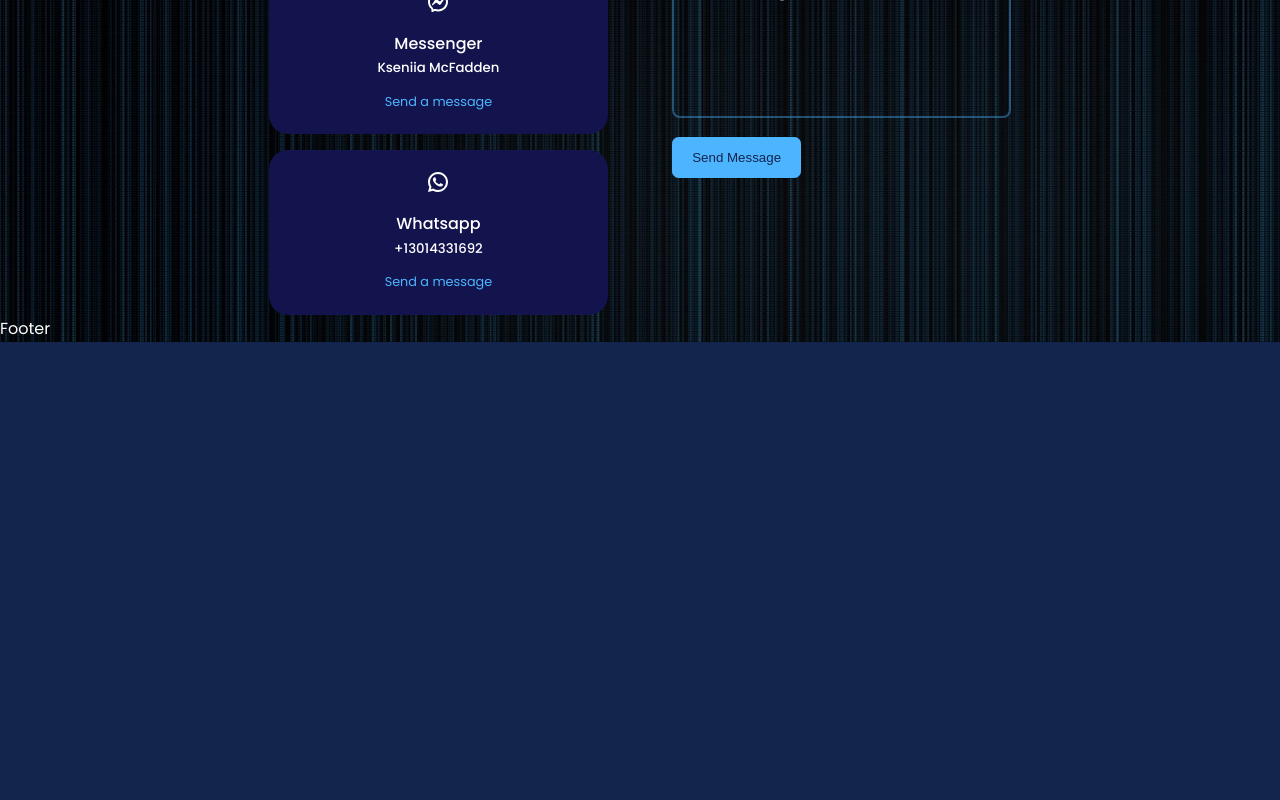
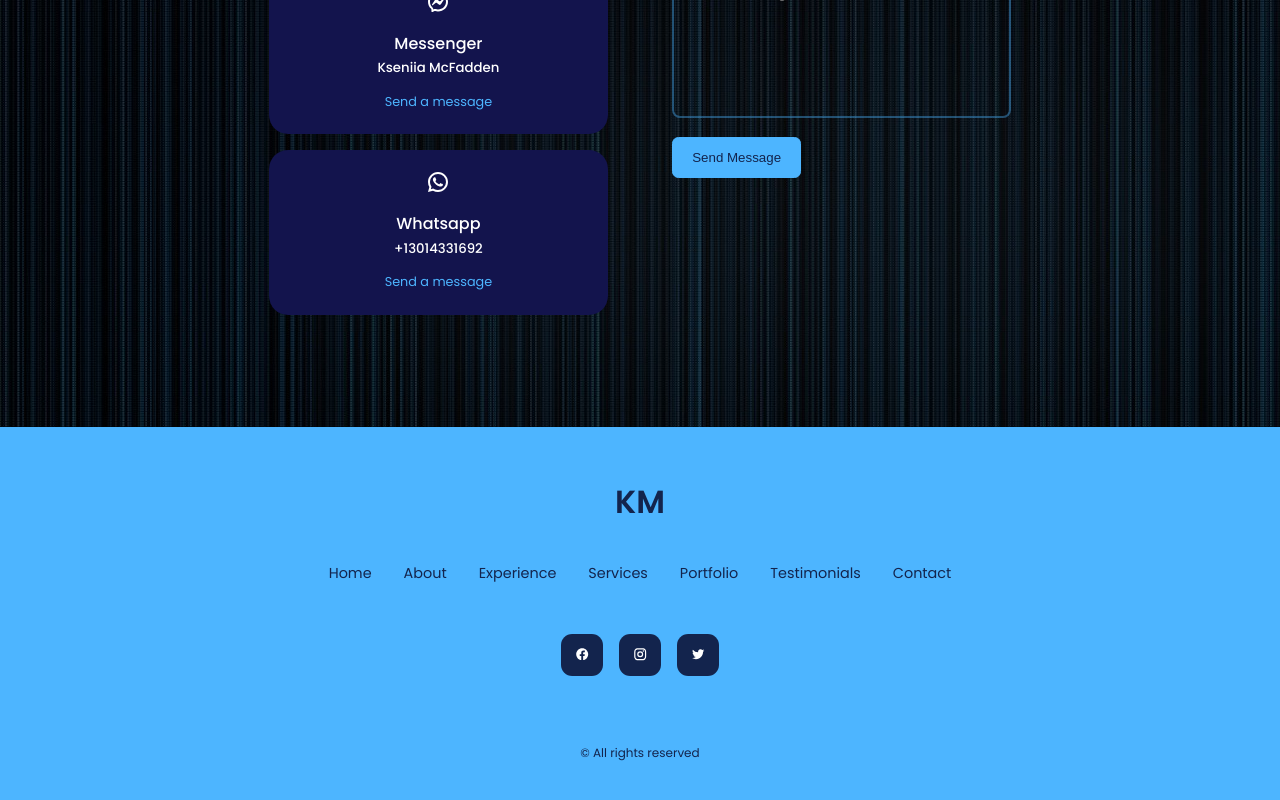
Before and after one commit to Khrebtova/Khrebtova.github.io, a React (Create React App) app: page / in a window 1280 px wide. Shown: the part 5244-6044 px from the top of the page. Before the commit the page ends 5586 px from the top, so only its background shows below. Built offline with nearby package versions, Linux system fonts and the light colour scheme; the HTML template or start-up script is replaced by a standard one.

Commit message:
create JSX and style for Footer component

```diff
--- a/src/components/footer/Footer.css
+++ b/src/components/footer/Footer.css
@@ -0,0 +1,75 @@
+footer{
+    background: var(--color-primary);
+    padding: 3rem 0;
+    text-align: center;
+    font-size: 0.9rem;
+    margin-top: 7rem;
+}
+
+footer a{
+    color: var(--color-bg)
+}
+
+.footer_logo{
+    font-size: 2rem;
+    font-weight: 600;
+    margin-bottom: 2rem;
+    display: inline-block;
+}
+
+.footer_logo:hover{
+    color: var(--color-white)
+}
+
+.permalinks{
+    display: flex;
+    flex-wrap: wrap;
+    justify-content: center;
+    gap: 2rem;
+    margin: 0 auto 3rem;
+}
+
+.footer_socials{
+    display: flex;
+    justify-content: center;
+    gap: 1rem;
+    margin-bottom: 4rem;
+}
+
+.footer_socials a{
+    display: flex;
+    background: var(--color-bg);
+    color: var(--color-white);
+    padding: 0.8rem;
+    border: 1px solid transparent;
+    border-radius: 0.7rem;
+    transition: var(--transition);
+}
+
+.footer_socials a:hover{
+    background: transparent;
+    color: var(--color-bg);
+    border-color: var(--color-bg);
+}
+
+.footer_copyrights{
+    margin-bottom: 4rem;
+    color: var(--color-bg);
+}
+
+/*  ----------------- media queries (medium devices) --------------------*/
+@media screen and (max-width: 1024px) {
+
+ }
+
+/*  ----------------- media queries (small devices) --------------------*/
+@media screen and (max-width: 600px) {
+    .permalinks{
+        flex-direction: column;
+        gap: 1rem;
+    }
+
+    .footer_socials{
+        margin-bottom: 2.6rem;
+    }
+}
--- a/src/components/footer/Footer.jsx
+++ b/src/components/footer/Footer.jsx
@@ -1,9 +1,32 @@
-import React from 'react'
-import './Footer.css'
+import React from "react"
+import "./Footer.css"
+import {RiFacebookCircleFill, RiInstagramLine, RiTwitterFill} from "react-icons/ri";
+import {BsTreeFill} from "react-icons/bs";
 
 const Footer = () => {
   return (
-    <div>Footer</div>
+    <footer>
+      <a href="#home" className="footer_logo">KM</a>
+      <ul className="permalinks">
+        <li><a href="#home">Home</a></li>
+        <li><a href="#about">About</a></li>
+        <li><a href="#experience">Experience</a></li>
+        <li><a href="#services">Services</a></li>
+        <li><a href="#portfolio">Portfolio</a></li>
+        <li><a href="#testimonials">Testimonials</a></li>
+        <li><a href="#contact">Contact</a></li>
+      </ul>
+
+      <div className="footer_socials">
+        <a href="https://faceboook.com"><RiFacebookCircleFill /></a>
+        <a href="https://instagram.com"><RiInstagramLine /></a>
+        <a href="https://twitter.com"><RiTwitterFill /></a>
+      </div>
+
+      <div className="footer_copyrights">
+        <small>&copy; All rights reserved</small>
+      </div>
+    </footer>
   )
 }
 
```
